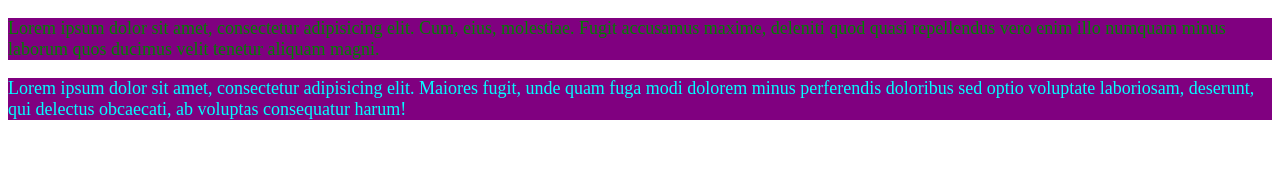
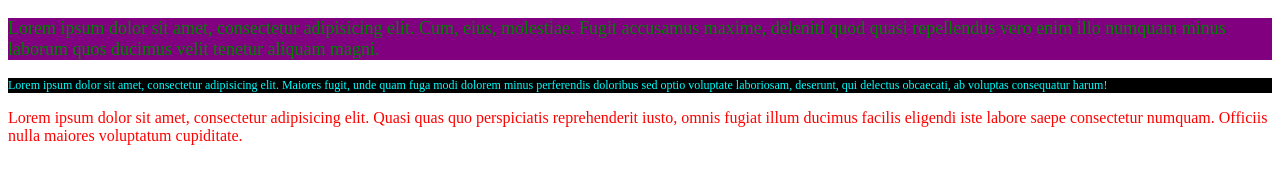
Before and after one commit to Klibanoforos/css3, a plain HTML site: page index.html in a window 1280 px wide. Drawn offline with Linux system fonts and the light colour scheme.

Commit message:
id i klasa

```diff
--- a/css/style.css
+++ b/css/style.css
@@ -6,5 +6,12 @@ p {
 }
 
 #name{
-    color: aqua
+    color: aqua;
+    font-size: 12px;
+    background: black;
 }
+.blabla{
+    color: red;
+    font-size: 16px;
+    background: white;
+}
--- a/index.html
+++ b/index.html
@@ -10,5 +10,7 @@
     <p>Lorem ipsum dolor sit amet, consectetur adipisicing elit. Cum, eius, molestiae. Fugit accusamus maxime, deleniti quod quasi repellendus vero enim illo numquam minus laborum quos ducimus velit tenetur aliquam magni.</p>
 
     <p id=name>Lorem ipsum dolor sit amet, consectetur adipisicing elit. Maiores fugit, unde quam fuga modi dolorem minus perferendis doloribus sed optio voluptate laboriosam, deserunt, qui delectus obcaecati, ab voluptas consequatur harum!</p>
+
+    <p class="blabla">Lorem ipsum dolor sit amet, consectetur adipisicing elit. Quasi quas quo perspiciatis reprehenderit iusto, omnis fugiat illum ducimus facilis eligendi iste labore saepe consectetur numquam. Officiis nulla maiores voluptatum cupiditate.</p>
 </body>
 </html>
```
